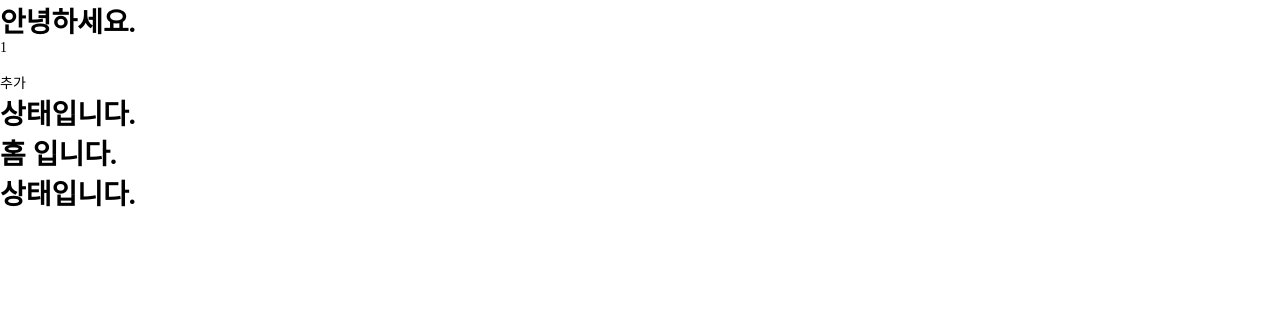
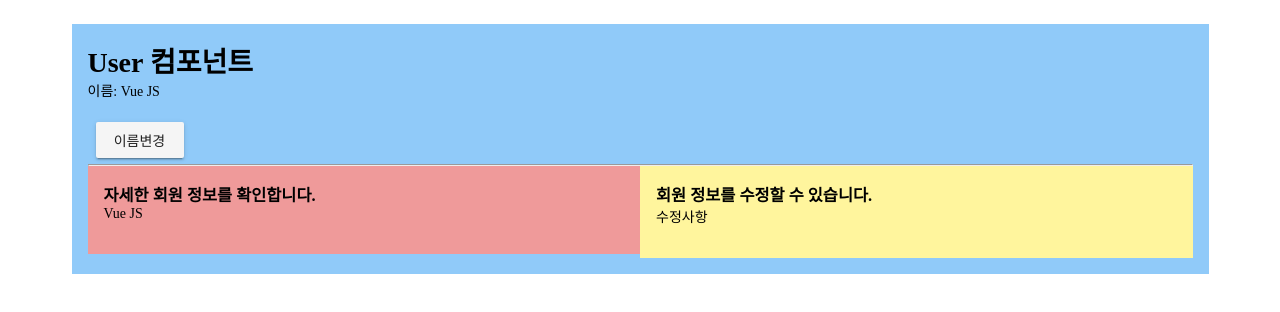
Before and after one commit to lilis7575/vue-cli-create, a Vue app: page / in a window 1280 px wide. Shown: the top 312 px of the page. Built offline with nearby package versions, Linux system fonts and the light colour scheme.

Commit message:
Vue CLI 3.0 시작하기 - 05

```diff
--- a/public/index.html
+++ b/public/index.html
@@ -5,13 +5,13 @@
     <meta http-equiv="X-UA-Compatible" content="IE=edge">
     <meta name="viewport" content="width=device-width,initial-scale=1.0">
     <link rel="icon" href="<%= BASE_URL %>favicon.ico">
-    <title>vue-cli-create</title>
+    <title>3-week-practice</title>
     <link rel="stylesheet" href="https://fonts.googleapis.com/css?family=Roboto:100,300,400,500,700,900">
     <link rel="stylesheet" href="https://use.fontawesome.com/releases/v5.2.0/css/all.css" integrity="sha384-hWVjflwFxL6sNzntih27bfxkr27PmbbK/iSvJ+a4+0owXq79v+lsFkW54bOGbiDQ" crossorigin="anonymous">
   </head>
   <body>
     <noscript>
-      <strong>We're sorry but vue-cli-create doesn't work properly without JavaScript enabled. Please enable it to continue.</strong>
+      <strong>We're sorry but 3-week-practice doesn't work properly without JavaScript enabled. Please enable it to continue.</strong>
     </noscript>
     <div id="app"></div>
     <!-- built files will be auto injected -->
--- a/src/App.vue
+++ b/src/App.vue
@@ -1,26 +1,25 @@
 <template>
-  <div>
-    <h1>{{ title }}</h1>
-    <p>{{ count }}</p>
-    <button @click="count ++">추가</button>
-
-    <HomeComponent/>
-    <AppStatus/>
-  </div>
+  <v-container>
+    <v-layout>
+      <v-flex xs12>
+        <User/>
+      </v-flex>
+    </v-layout>
+  </v-container>
+  <!-- <v-app>
+    <v-content>
+      <User/>
+    </v-content>
+  </v-app>-->
 </template>
 
 <script>
-import HomeComponent from "@/Home";
+import User from "./components/User";
 
 export default {
-  data() {
-    return {
-      title: "안녕하세요.",
-      count: 1
-    };
-  },
+  name: "App",
   components: {
-    HomeComponent
+    User
   }
 };
 </script>
--- /dev/null
+++ b/src/components/User.vue
@@ -0,0 +1,38 @@
+<template>
+  <div class="blue lighten-3 pa-3">
+    <h1>User 컴포넌트</h1>
+    <p>이름: {{ name }}</p>
+    <v-btn @click="changeName()">이름변경</v-btn>
+    <hr>
+    <v-layout row wrap>
+      <v-flex xs12 sm6>
+        <UserDetail :nameOfChild="name"></UserDetail>
+      </v-flex>
+      <v-flex xs12 sm6>
+        <UserEdit></UserEdit>
+      </v-flex>
+    </v-layout>
+  </div>
+</template>
+
+<script>
+import UserDetail from "./UserDetail.vue";
+import UserEdit from "./UserEdit.vue";
+
+export default {
+  data() {
+    return {
+      name: "Vue JS"
+    };
+  },
+  components: {
+    UserDetail,
+    UserEdit
+  },
+  methods: {
+    changeName() {
+      this.name = "뷰 제이에스~";
+    }
+  }
+};
+</script>
--- /dev/null
+++ b/src/components/UserDetail.vue
@@ -0,0 +1,15 @@
+<template>
+  <div class="red lighten-3 pa-3">
+    <h3>자세한 회원 정보를 확인합니다.</h3>
+    <p>{{ nameOfChild }}</p>
+  </div>
+</template>
+
+<script>
+export default {
+  props: ["nameOfChild"],
+  data() {
+    return {};
+  }
+};
+</script>
--- /dev/null
+++ b/src/components/UserEdit.vue
@@ -0,0 +1,9 @@
+<template>
+  <div class="yellow lighten-3 pa-3">
+    <h3>회원 정보를 수정할 수 있습니다.</h3>
+    <p>수정사항</p>
+  </div>
+</template>
+
+<script>
+</script>
```
Also changed, not shown: src/main.js (+0 -8 lines).
